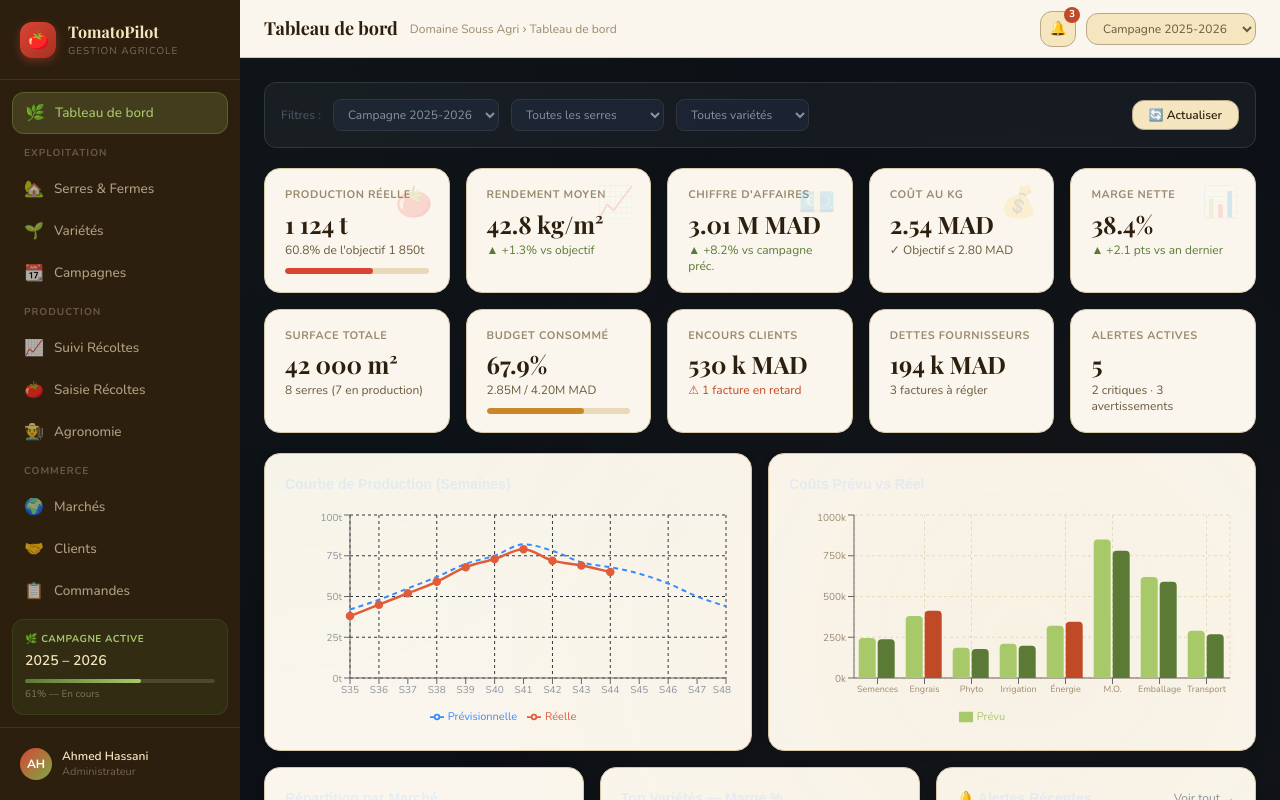
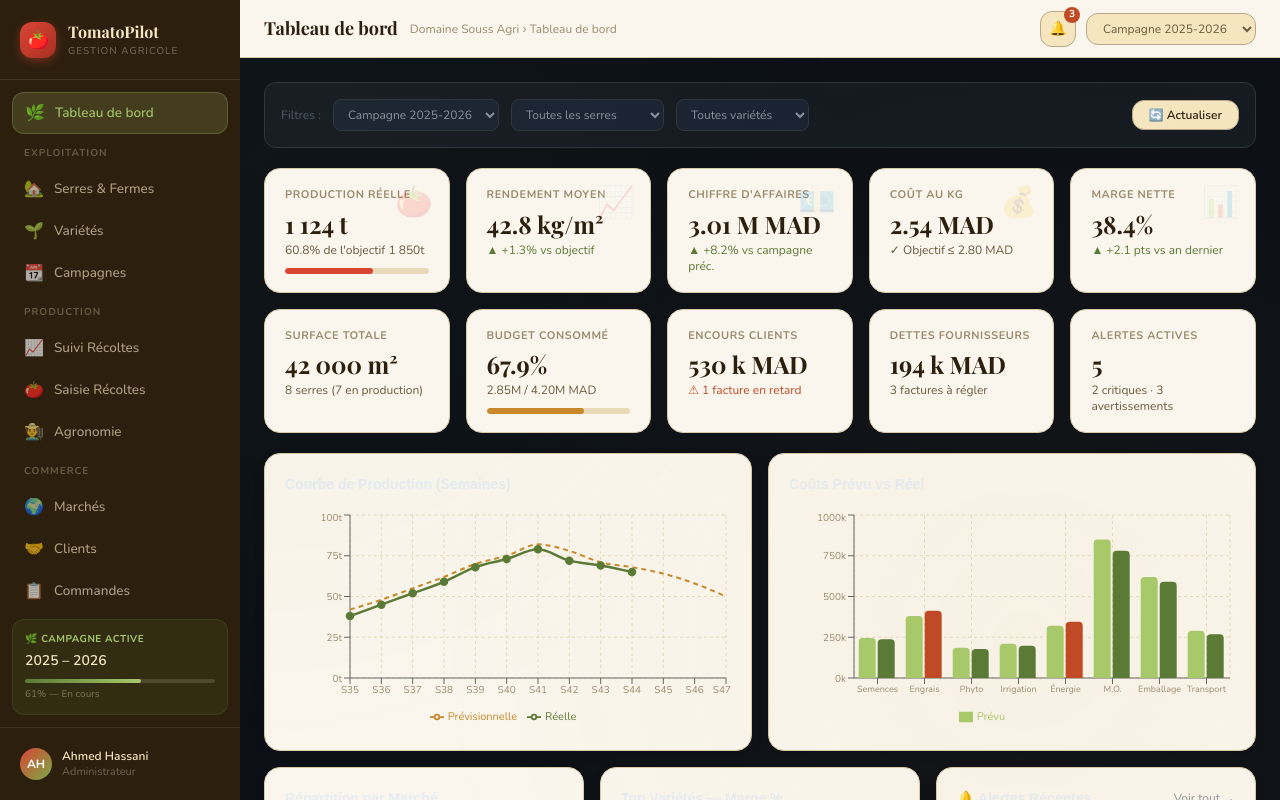
Before and after one commit to obenhalima/AgriApp, a Next.js app: page / in a window 1280 px wide. Shown: the top 800 px of the page. Built offline with nearby package versions, Linux system fonts and the light colour scheme; sample sign-in values are in the browser's storage.

Commit message:
fix: ProductionChart inclus dans CostChart

```diff
--- a/components/dashboard/ProductionChart.tsx
+++ b/components/dashboard/ProductionChart.tsx
@@ -1,31 +1,88 @@
 'use client'
-import { LineChart, Line, XAxis, YAxis, CartesianGrid, Tooltip, Legend, ResponsiveContainer } from 'recharts'
+import { LineChart, Line, XAxis, YAxis, CartesianGrid, Tooltip, Legend, ResponsiveContainer, BarChart, Bar, PieChart, Pie, Cell } from 'recharts'
 
-const DATA = [
+const PROD_DATA = [
   { sem: 'S35', prev: 42, reel: 38 }, { sem: 'S36', prev: 48, reel: 45 },
   { sem: 'S37', prev: 55, reel: 52 }, { sem: 'S38', prev: 62, reel: 59 },
   { sem: 'S39', prev: 70, reel: 68 }, { sem: 'S40', prev: 75, reel: 73 },
   { sem: 'S41', prev: 82, reel: 79 }, { sem: 'S42', prev: 78, reel: 72 },
   { sem: 'S43', prev: 71, reel: 69 }, { sem: 'S44', prev: 68, reel: 65 },
-  { sem: 'S45', prev: 64, reel: null }, { sem: 'S46', prev: 58, reel: null },
-  { sem: 'S47', prev: 50, reel: null }, { sem: 'S48', prev: 44, reel: null },
+  { sem: 'S45', prev: 64 }, { sem: 'S46', prev: 58 }, { sem: 'S47', prev: 50 },
 ]
+
+const TOOLTIP_STYLE = {
+  contentStyle: {
+    background: '#faf6ed', border: '1px solid #d8c9a8',
+    borderRadius: 10, fontSize: 12, color: '#2c1f0e',
+    boxShadow: '0 4px 12px rgba(44,31,14,0.12)'
+  },
+  labelStyle: { color: '#2c1f0e', fontWeight: 700 }
+}
 
 export function ProductionChart() {
   return (
     <ResponsiveContainer width="100%" height={220}>
-      <LineChart data={DATA}>
-        <CartesianGrid strokeDasharray="3 3" stroke="#30363d" />
-        <XAxis dataKey="sem" tick={{ fill: '#8b949e', fontSize: 10 }} />
-        <YAxis tick={{ fill: '#8b949e', fontSize: 10 }} unit="t" />
-        <Tooltip
-          contentStyle={{ background: '#1c2333', border: '1px solid #30363d', borderRadius: 8, fontSize: 12 }}
-          labelStyle={{ color: '#e6edf3' }}
-        />
-        <Legend wrapperStyle={{ fontSize: 11, color: '#8b949e' }} />
-        <Line type="monotone" dataKey="prev" name="Prévisionnelle" stroke="#388bfd" strokeDasharray="5 4" strokeWidth={2} dot={false} />
-        <Line type="monotone" dataKey="reel" name="Réelle" stroke="#e05c3b" strokeWidth={2.5} dot={{ r: 3, fill: '#e05c3b' }} connectNulls={false} />
+      <LineChart data={PROD_DATA}>
+        <CartesianGrid strokeDasharray="3 3" stroke="#e8d9b8" />
+        <XAxis dataKey="sem" tick={{ fill: '#9b8a6e', fontSize: 10 }} />
+        <YAxis tick={{ fill: '#9b8a6e', fontSize: 10 }} unit="t" />
+        <Tooltip {...TOOLTIP_STYLE} />
+        <Legend wrapperStyle={{ fontSize: 11, color: '#6b5a3e' }} />
+        <Line type="monotone" dataKey="prev" name="Prévisionnelle" stroke="#c8882a" strokeDasharray="5 4" strokeWidth={2} dot={false} />
+        <Line type="monotone" dataKey="reel" name="Réelle" stroke="#5a7a35" strokeWidth={2.5} dot={{ r: 3, fill: '#5a7a35' }} connectNulls={false} />
       </LineChart>
     </ResponsiveContainer>
   )
 }
+
+const COST_DATA = [
+  { cat: 'Semences', prev: 245, reel: 238 }, { cat: 'Engrais', prev: 380, reel: 412 },
+  { cat: 'Phyto', prev: 185, reel: 178 },   { cat: 'Irrigation', prev: 210, reel: 198 },
+  { cat: 'Énergie', prev: 320, reel: 345 },  { cat: 'M.O.', prev: 850, reel: 780 },
+  { cat: 'Emballage', prev: 620, reel: 590 },{ cat: 'Transport', prev: 290, reel: 268 },
+]
+
+export function CostChart() {
+  return (
+    <ResponsiveContainer width="100%" height={220}>
+      <BarChart data={COST_DATA} barGap={2}>
+        <CartesianGrid strokeDasharray="3 3" stroke="#e8d9b8" />
+        <XAxis dataKey="cat" tick={{ fill: '#9b8a6e', fontSize: 9 }} />
+        <YAxis tick={{ fill: '#9b8a6e', fontSize: 10 }} unit="k" />
+        <Tooltip {...TOOLTIP_STYLE} formatter={(v: number) => [`${v}k MAD`]} />
+        <Legend wrapperStyle={{ fontSize: 11, color: '#6b5a3e' }} />
+        <Bar dataKey="prev" name="Prévu" fill="#a8c96a" radius={[4,4,0,0]} />
+        <Bar dataKey="reel" name="Réel" radius={[4,4,0,0]}
+          fill="transparent"
+          label={false}
+        >
+          {COST_DATA.map((entry, i) => (
+            <Cell key={i} fill={entry.reel > entry.prev ? '#c04a25' : '#5a7a35'} />
+          ))}
+        </Bar>
+      </BarChart>
+    </ResponsiveContainer>
+  )
+}
+
+const MARKET_DATA = [
+  { name: 'Marché Local',    value: 28, color: '#7aab45' },
+  { name: 'Grande Distrib.', value: 18, color: '#4a8ab0' },
+  { name: 'Export France',   value: 32, color: '#d94535' },
+  { name: 'Export Espagne',  value: 14, color: '#c8882a' },
+  { name: 'Export UK',       value: 8,  color: '#5a7a35' },
+]
+
+export function MarketPieChart() {
+  return (
+    <ResponsiveContainer width="100%" height={200}>
+      <PieChart>
+        <Pie data={MARKET_DATA} cx="50%" cy="50%" innerRadius={48} outerRadius={78} dataKey="value" paddingAngle={3}>
+          {MARKET_DATA.map((entry, i) => <Cell key={i} fill={entry.color} />)}
+        </Pie>
+        <Tooltip {...TOOLTIP_STYLE} formatter={(v: number) => [`${v}%`]} />
+        <Legend formatter={(value) => <span style={{ color: '#6b5a3e', fontSize: 11 }}>{value}</span>} />
+      </PieChart>
+    </ResponsiveContainer>
+  )
+}
```
